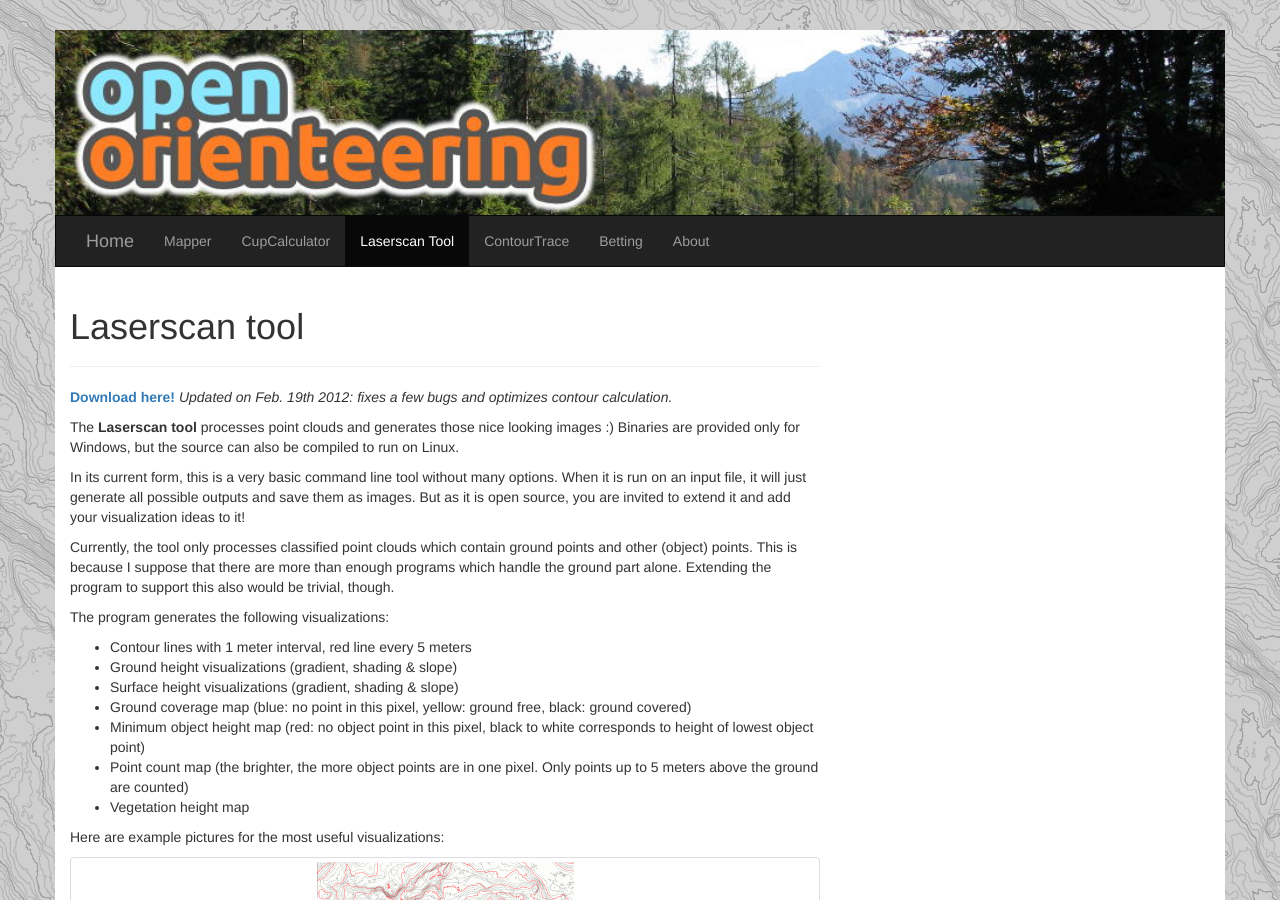
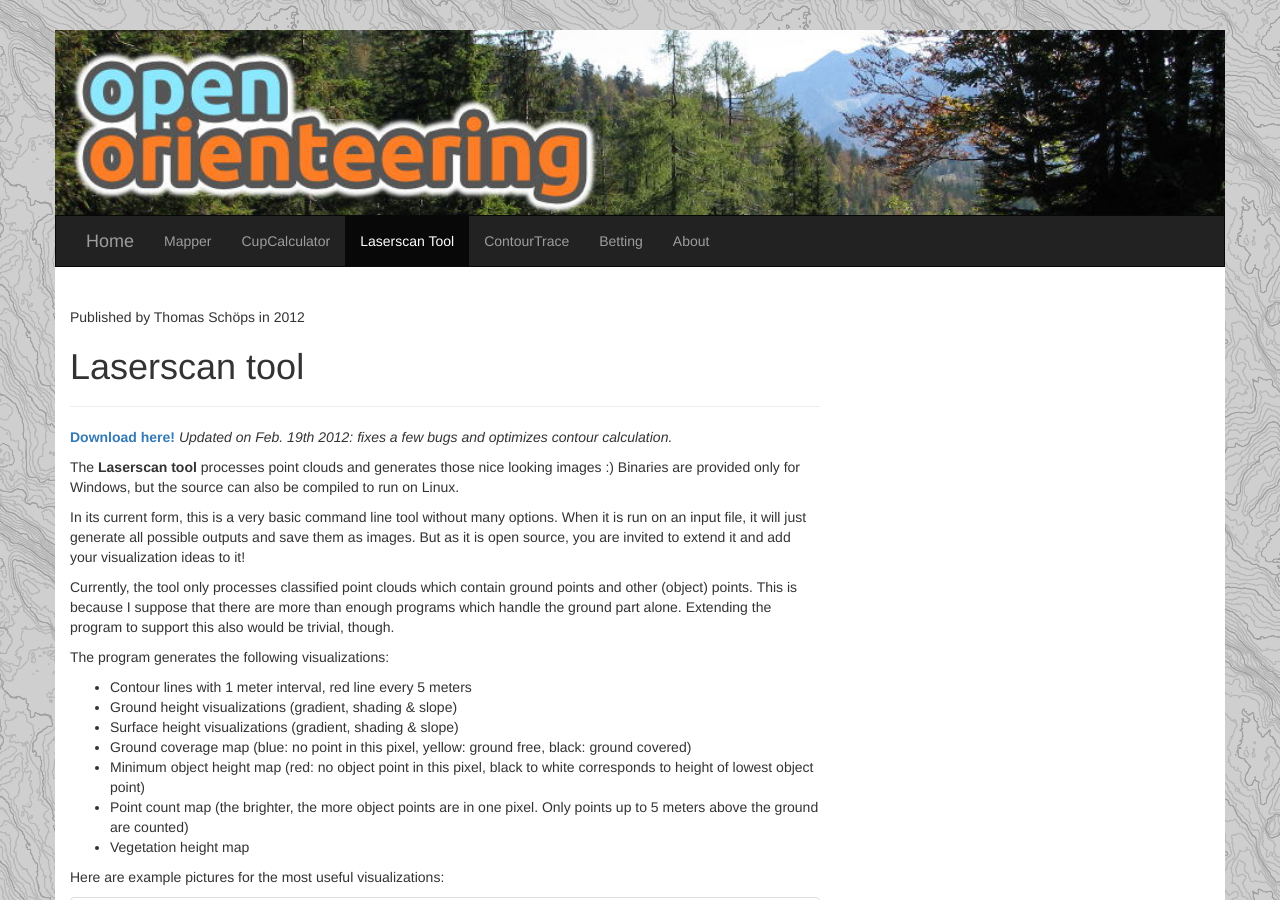
Before and after one commit to OpenOrienteering/OpenOrienteering.github.io, a Jekyll site: the page built from apps/laserscan-tool/index.md, in a window 1280 px wide and 900 px high. Built offline with Jekyll 4.4.1, drawn with Linux system fonts in a browser that asks for light colours.

Commit message:
Add preface to Laserscan tool page

```diff
--- a/apps/laserscan-tool/index.md
+++ b/apps/laserscan-tool/index.md
@@ -6,6 +6,7 @@ layout: page
 slug: laserscan-tool
 title: Laserscan tool
 wordpress_id: 14
+preface: Published by Thomas Schöps in 2012
 ---
 
 **[Download here!](https://sourceforge.net/projects/oorienteering/files/Lasertool/)**
```
